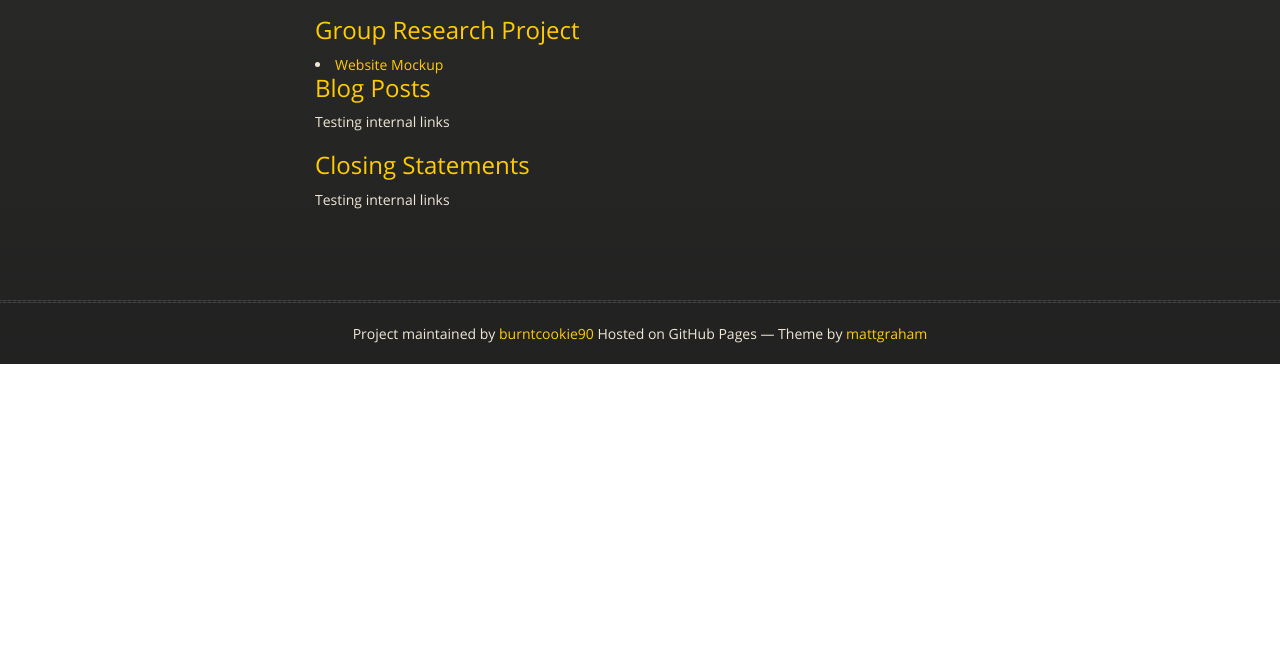
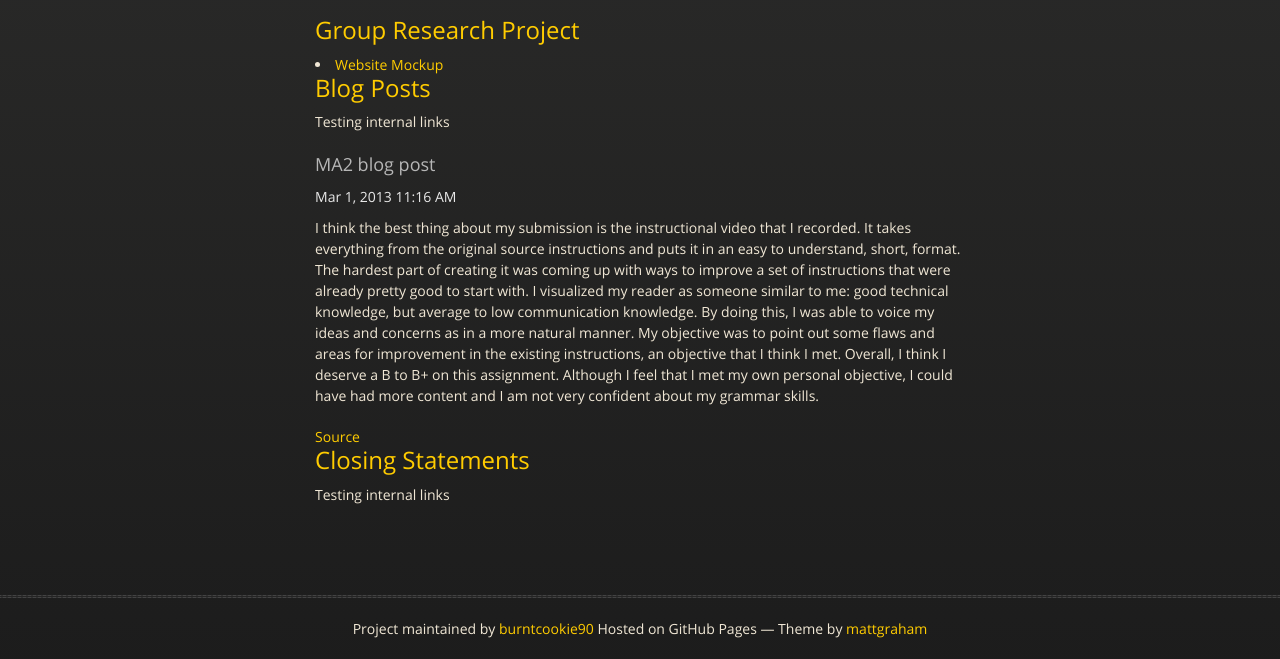
Before and after one commit to burntcookie90/lcc3403_portfolio, a plain HTML site: page index.html in a window 1280 px wide. Shown: the part 2526-3185 px from the top of the page. Before the commit the page ends 2890 px from the top, so only its background shows below. Drawn offline with nearby package versions, Linux system fonts and the light colour scheme.

Commit message:
adding blog post

```diff
--- a/index.html
+++ b/index.html
@@ -110,6 +110,17 @@
 		<div id="BP">
 			<h2><a id="bp">Blog Posts</a></h2>
 			<p>Testing internal links</p>
+			<h3>MA2 blog post</h3>
+			<h4>Mar 1, 2013 11:16 AM</h4>
+			<p> I think the best thing about my submission is the instructional video that I recorded.
+			It takes everything from the original source instructions and puts it in an easy to understand, short, format.
+			The hardest part of creating it was coming up with ways to improve a set of instructions that were already pretty good to start with.
+			I visualized my reader as someone similar to me: good technical knowledge, but average to low communication knowledge.
+			By doing this, I was able to voice my ideas and concerns as in a more natural manner.
+			My objective was to point out some flaws and areas for improvement in the existing instructions, an objective that I think I met.
+			Overall, I think I deserve a B to B+ on this assignment.
+			Although I feel that I met my own personal objective, I could have had more content and I am not very confident about my grammar skills.</p>
+			<a href="https://t-square.gatech.edu/direct/blog-entry/024f38323d069a80013d26bd924403f9">Source</a>
 		</div>
 
 		<div id="CS">
```
